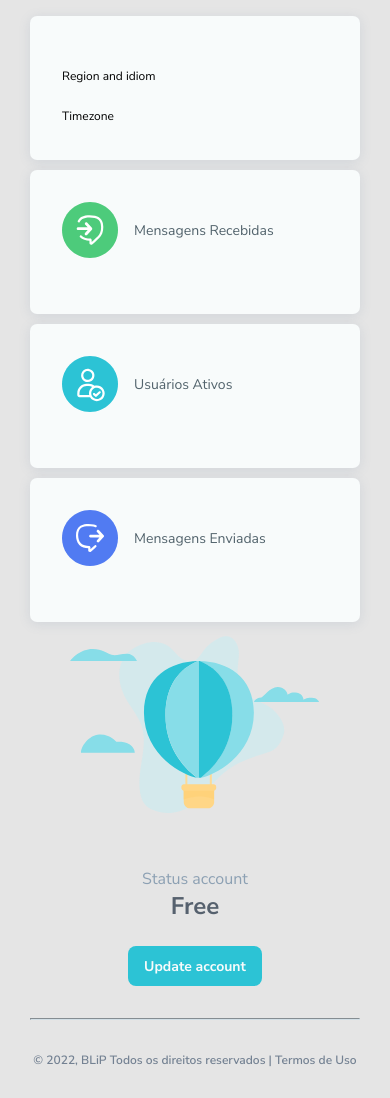
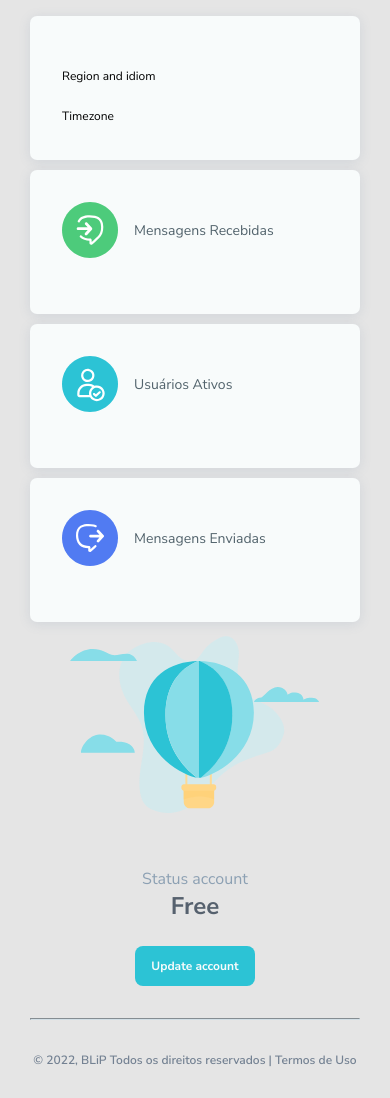
Before and after one commit to johelder/mychatbots, a React (Vite) app: page /1/details in a window 390 px wide. Shown: the part 464-1562 px from the top of the page. Built offline with nearby package versions, Linux system fonts and the light colour scheme; no server answers.

Commit message:
feat: adding new breakpoint

```diff
--- a/src/components/Button/styles.ts
+++ b/src/components/Button/styles.ts
@@ -30,10 +30,14 @@ export const Container = styled.button`
 
     span {
       font-family: ${theme.fonts.primary};
-      font-size: 1.4rem;
+      font-size: 1.2rem;
       font-weight: 700;
 
       color: ${theme.colors.primary.light};
+    }
+
+    @media (${theme.breakpoints.md}) {
+      font-size: 1.6rem;
     }
 
     @media (${theme.breakpoints.lg}) {
```
